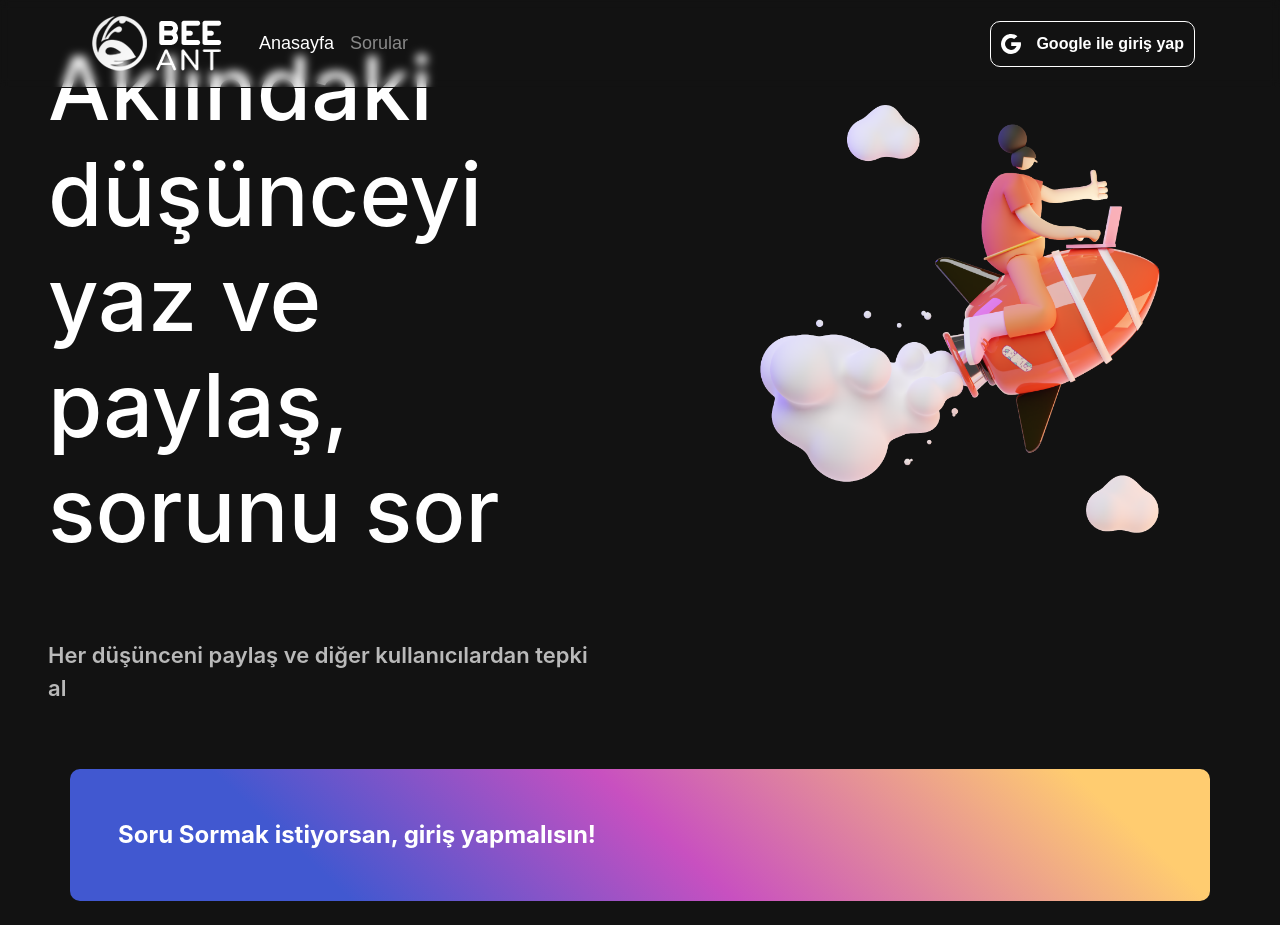
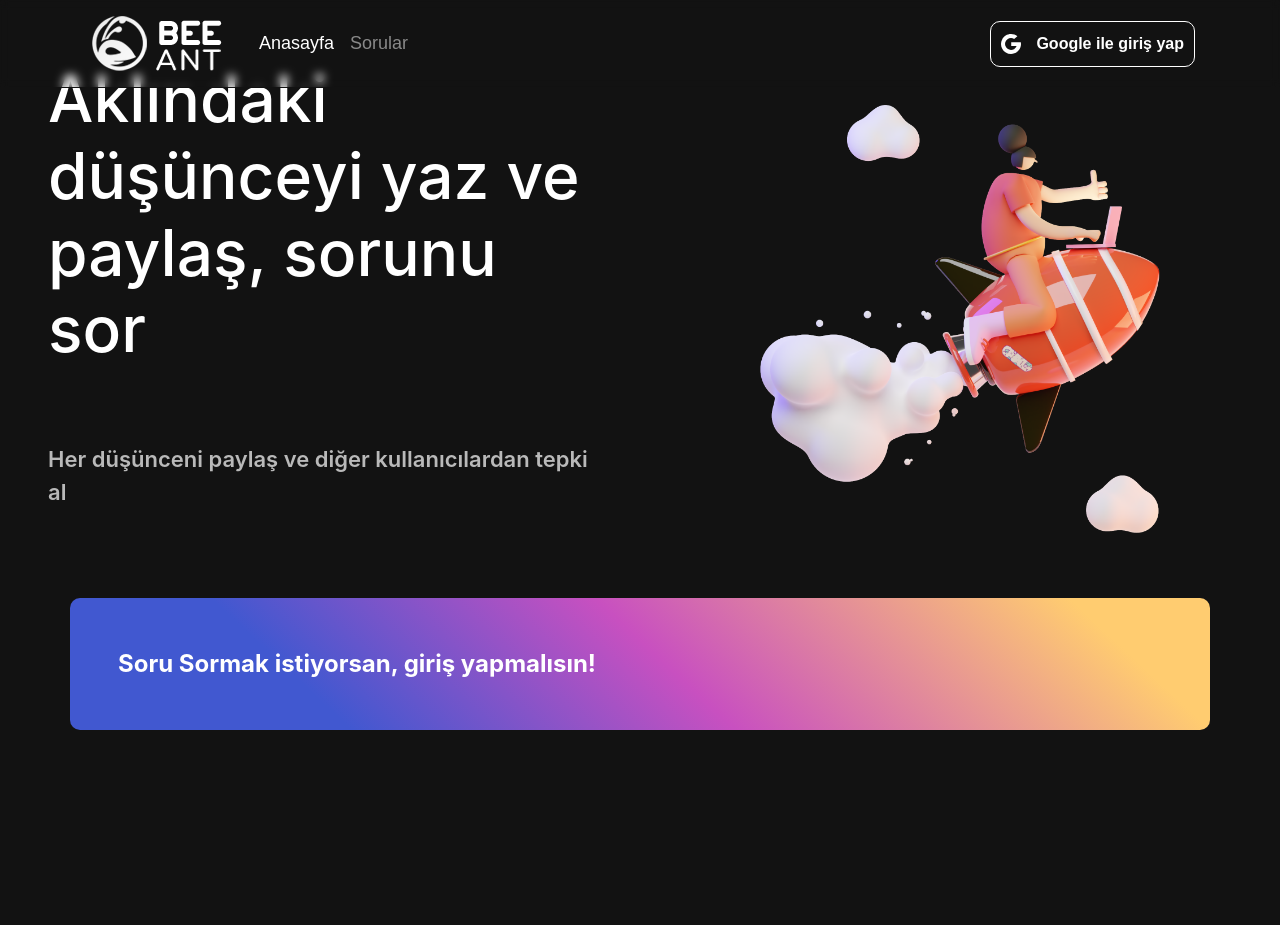
Before and after one commit to altaysimsek/beeant, a Vue app: page / in a window 1280 px wide. After the commit the page ends 800 px from the top, so only its background shows below. Built offline with nearby package versions, Linux system fonts and the light colour scheme; no server answers; the database is empty; what @ckeditor/ckeditor5-vue, vue-toast-notification, vuetrend would draw is missing.

Commit message:
1 line css update

```diff
--- a/src/views/Home.vue
+++ b/src/views/Home.vue
@@ -34,7 +34,7 @@ export default {};
         font-size: 22px;
     }
     h1 {
-        font-size: 88px;
+        font-size: 64px;
         margin-bottom: 75px;
     }
     .backgroundtt {
```
